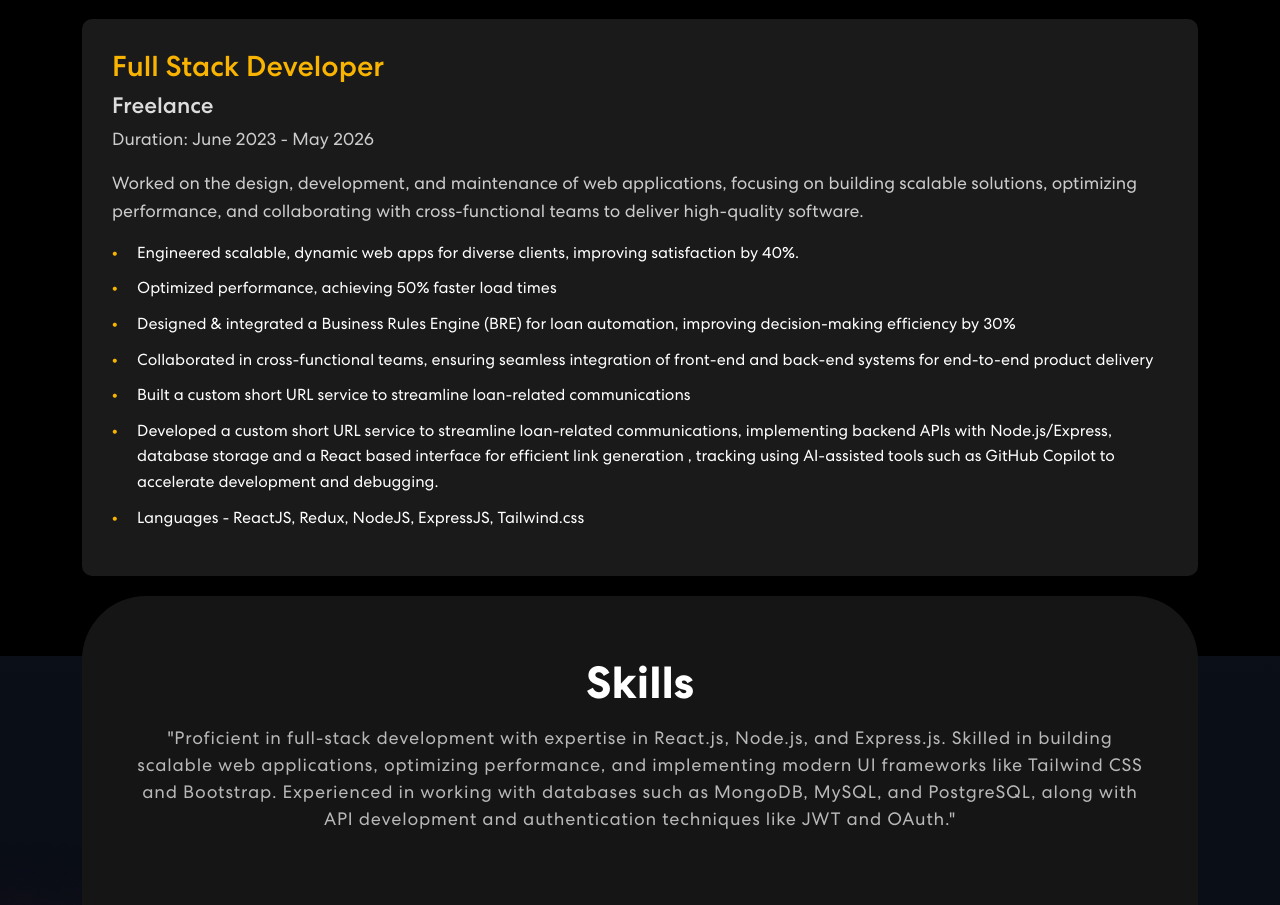
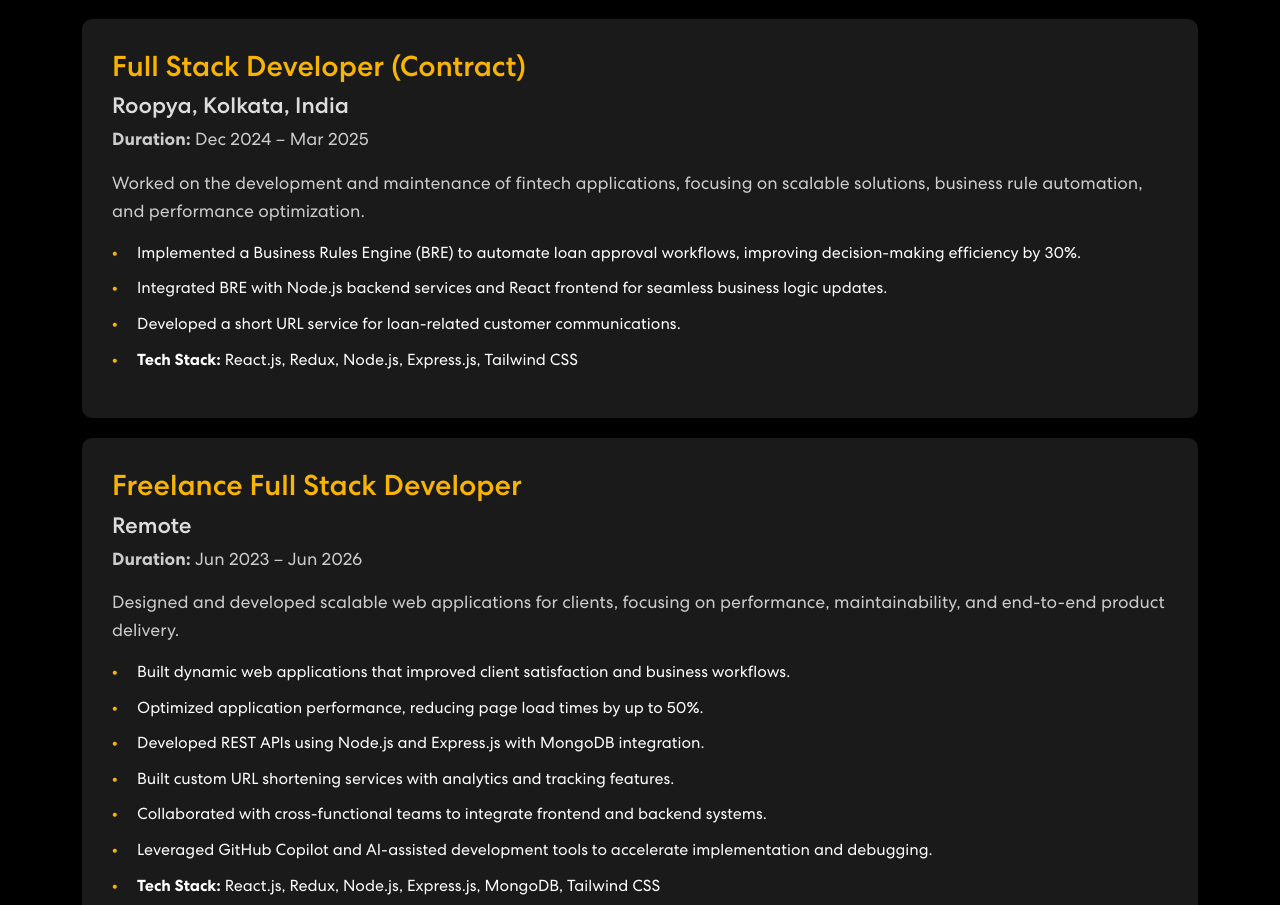
Before and after one commit to Aman2907/portfolio, a React (Vite) app: page / in a window 1280 px wide. Shown: the part 1321-2226 px from the top of the page. Built offline with nearby package versions, Linux system fonts and the light colour scheme.

Commit message:
exp1 change

```diff
--- a/src/Components/Experience.jsx
+++ b/src/Components/Experience.jsx
@@ -1,6 +1,6 @@
 import { Container, Row, Col } from "react-bootstrap";
-import 'animate.css';
-import TrackVisibility from 'react-on-screen';
+import "animate.css";
+import TrackVisibility from "react-on-screen";
 import colorSharp2 from "../assets/img/color-sharp2.png";
 
 export const Experience = () => {
@@ -8,69 +8,136 @@ export const Experience = () => {
     <section className="experience" id="experience">
       <Container>
         <Row>
-          <Col size={12}>
+          <Col xs={12}>
             <TrackVisibility>
-              {({ isVisible }) =>
-                <div className={isVisible ? "animate__animated animate__fadeIn" : ""}>
+              {({ isVisible }) => (
+                <div
+                  className={
+                    isVisible ? "animate__animated animate__fadeIn" : ""
+                  }
+                >
                   <h2>Experience</h2>
+
+                  {/* CodeClouds */}
                   <div className="experience-item">
-                    <h3> Full Stack Developer </h3>
-                    <h4> Codeclouds IT Solution, Kolkata,INDIA </h4>
-                    <p> Duration: Aug 2022 - Dec 2022 </p>
-                    <ul>
-                      <li>Contributed to Sticky CRM development, focusing on custom business logic.</li>
-                      <li> Built an interactive FAQ module for an e-commerce platform using jQuery & JavaScript.</li>
-                      <li>Collaborated with senior developers to deliver real-world, client-centric solutions.</li>
-                      <li>Languages - HTML, CSS, JAVASCRIPT, JQUERY, BOOTSTRAP, PHP, MySQL</li>
-                    </ul>
-                  </div>
-                  <div className="experience-item">
-                    <h3> Full Stack Developer </h3>
-                    <h4> Freelance  </h4>
-                    <p> Duration: June 2023 - May 2026 </p>
+                    <h3>Full Stack Developer</h3>
+                    <h4>CodeClouds IT Solutions, Kolkata, India</h4>
                     <p>
-                      Worked on the design, development, and maintenance of web applications, focusing on building scalable solutions, optimizing performance, and collaborating with cross-functional teams to deliver high-quality software.
+                      <strong>Duration:</strong> Aug 2022 – Dec 2022
                     </p>
 
                     <ul>
-                      <li>Engineered scalable, dynamic web apps for diverse clients, improving satisfaction by 40%.</li>
-                      <li>Optimized performance, achieving 50% faster load times</li>
-                      <ul>
-                        <li> Designed & integrated a Business Rules Engine (BRE) for loan automation, improving decision-making
-                          efficiency by 30%</li>
-                        <li>Collaborated in cross-functional teams, ensuring seamless integration of front-end and back-end systems
-                          for end-to-end product delivery</li>
-                        <li> Built a custom short URL service to streamline loan-related communications</li>
-                        <li>  Developed a custom short URL service to streamline loan-related communications, implementing backend
-APIs with Node.js/Express, database storage and a React based interface for efficient link generation , tracking
-using AI-assisted tools such as GitHub Copilot to accelerate development and debugging. </li>
-
-                        <li>Languages - ReactJS, Redux, NodeJS, ExpressJS, Tailwind.css</li>
-                      </ul>
+                      <li>
+                        Contributed to Sticky CRM development by implementing
+                        custom business logic.
+                      </li>
+                      <li>
+                        Built an interactive FAQ module for an e-commerce
+                        platform using JavaScript and jQuery.
+                      </li>
+                      <li>
+                        Collaborated with senior developers to deliver
+                        client-centric solutions.
+                      </li>
+                      <li>
+                        <strong>Tech Stack:</strong> HTML, CSS, JavaScript,
+                        jQuery, Bootstrap, PHP, MySQL
+                      </li>
                     </ul>
                   </div>
-                  {/* <div className="experience-item">
-                    <h3> Full Stack Developer ( Contract ) </h3>
-                    <h4> Roopya, kolkata,INDIA </h4>
-                    <p> Duration: Dec 2024 - Mar 2025 </p>
+
+                  {/* Roopya */}
+                  <div className="experience-item">
+                    <h3>Full Stack Developer (Contract)</h3>
+                    <h4>Roopya, Kolkata, India</h4>
                     <p>
-                      Worked on the design, development, and maintenance of web applications, focusing on building scalable solutions, optimizing performance, and collaborating with cross-functional teams to deliver high-quality software.
+                      <strong>Duration:</strong> Dec 2024 – Mar 2025
                     </p>
+
+                    <p>
+                      Worked on the development and maintenance of fintech
+                      applications, focusing on scalable solutions, business
+                      rule automation, and performance optimization.
+                    </p>
+
                     <ul>
-                      <li>Implemented BRE to automate loan approval processes and optimize rule-based decision-making for customer
-                        eligibility checks, improving efficiency by 30 %.</li>
-                      <li>Integrated BRE with a Node.js backend and frontend UI, enabling seamless business logic updates. Developed
-                        a short URL service for delivering loan-related messages efficiently.</li>
-                      <li>Languages - ReactJS, Redux, NodeJS, ExpressJS, Tailwind.css</li>
+                      <li>
+                        Implemented a Business Rules Engine (BRE) to automate
+                        loan approval workflows, improving decision-making
+                        efficiency by 30%.
+                      </li>
+                      <li>
+                        Integrated BRE with Node.js backend services and React
+                        frontend for seamless business logic updates.
+                      </li>
+                      <li>
+                        Developed a short URL service for loan-related customer
+                        communications.
+                      </li>
+                      <li>
+                        <strong>Tech Stack:</strong> React.js, Redux, Node.js,
+                        Express.js, Tailwind CSS
+                      </li>
                     </ul>
-                  </div> */}
+                  </div>
+
+                  {/* Freelance */}
+                  <div className="experience-item">
+                    <h3>Freelance Full Stack Developer</h3>
+                    <h4>Remote</h4>
+                    <p>
+                      <strong>Duration:</strong> Jun 2023 – Jun 2026
+                    </p>
+
+                    <p>
+                      Designed and developed scalable web applications for
+                      clients, focusing on performance, maintainability, and
+                      end-to-end product delivery.
+                    </p>
+
+                    <ul>
+                      <li>
+                        Built dynamic web applications that improved client
+                        satisfaction and business workflows.
+                      </li>
+                      <li>
+                        Optimized application performance, reducing page load
+                        times by up to 50%.
+                      </li>
+                      <li>
+                        Developed REST APIs using Node.js and Express.js with
+                        MongoDB integration.
+                      </li>
+                      <li>
+                        Built custom URL shortening services with analytics and
+                        tracking features.
+                      </li>
+                      <li>
+                        Collaborated with cross-functional teams to integrate
+                        frontend and backend systems.
+                      </li>
+                      <li>
+                        Leveraged GitHub Copilot and AI-assisted development
+                        tools to accelerate implementation and debugging.
+                      </li>
+                      <li>
+                        <strong>Tech Stack:</strong> React.js, Redux, Node.js,
+                        Express.js, MongoDB, Tailwind CSS
+                      </li>
+                    </ul>
+                  </div>
                 </div>
-              }
+              )}
             </TrackVisibility>
           </Col>
         </Row>
       </Container>
-      <img className="background-image-right" src={colorSharp2} alt="background" />
+
+      <img
+        className="background-image-right"
+        src={colorSharp2}
+        alt="background"
+      />
     </section>
   );
 };
--- a/src/Components/Footer.jsx
+++ b/src/Components/Footer.jsx
@@ -20,7 +20,7 @@ export const Footer = () => {
               <a href="https://github.com/Aman2907"><img src={navIcon2} alt="Icon" /></a>
               <a href="https://x.com/AmanSha11506476"><img src={navIcon3} alt="Icon" /></a>
             </div>
-            <p>Copyright 2025. All Rights Reserved</p>
+            <p>Copyright 2026. All Rights Reserved</p>
           </Col>
         </Row>
       </Container>
```
